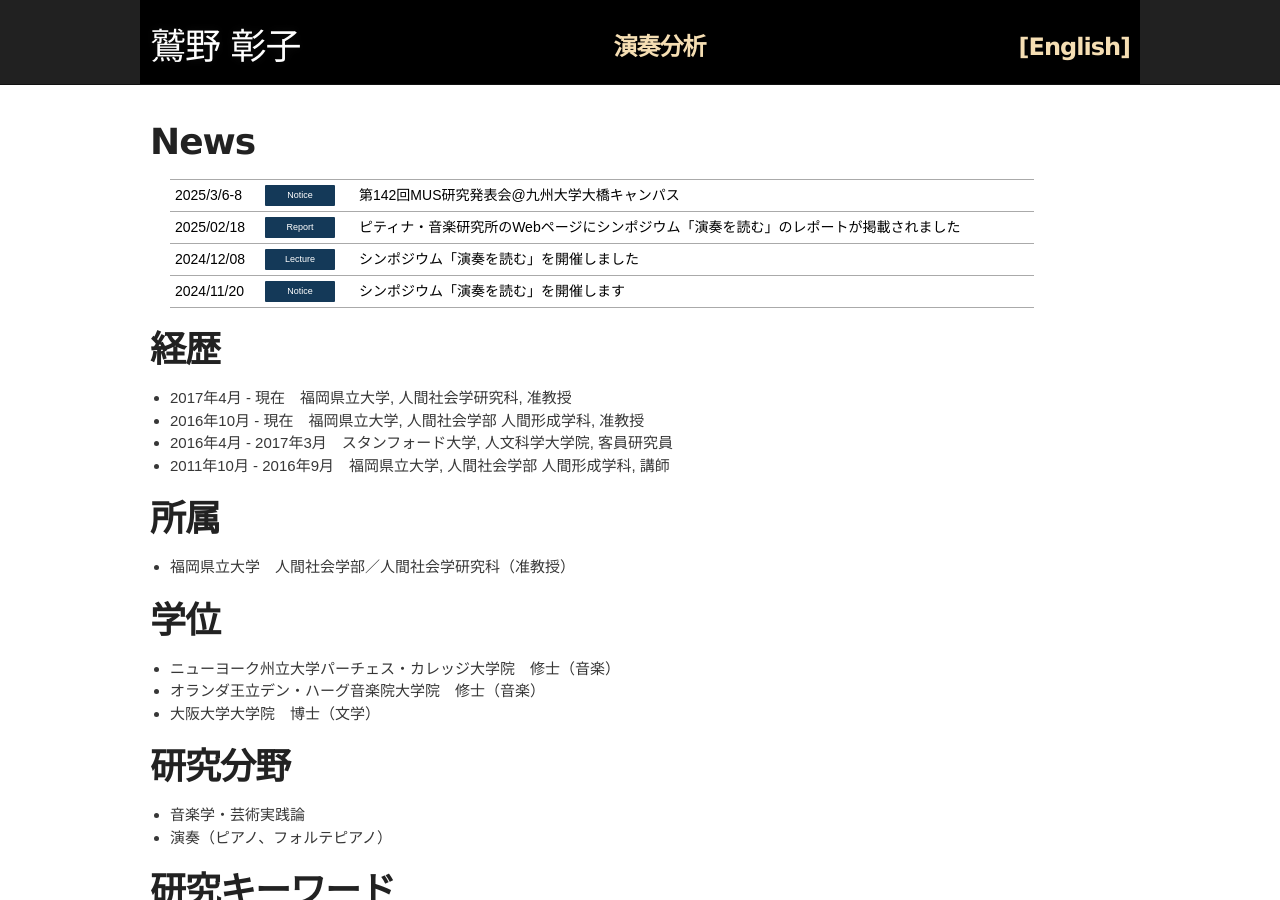
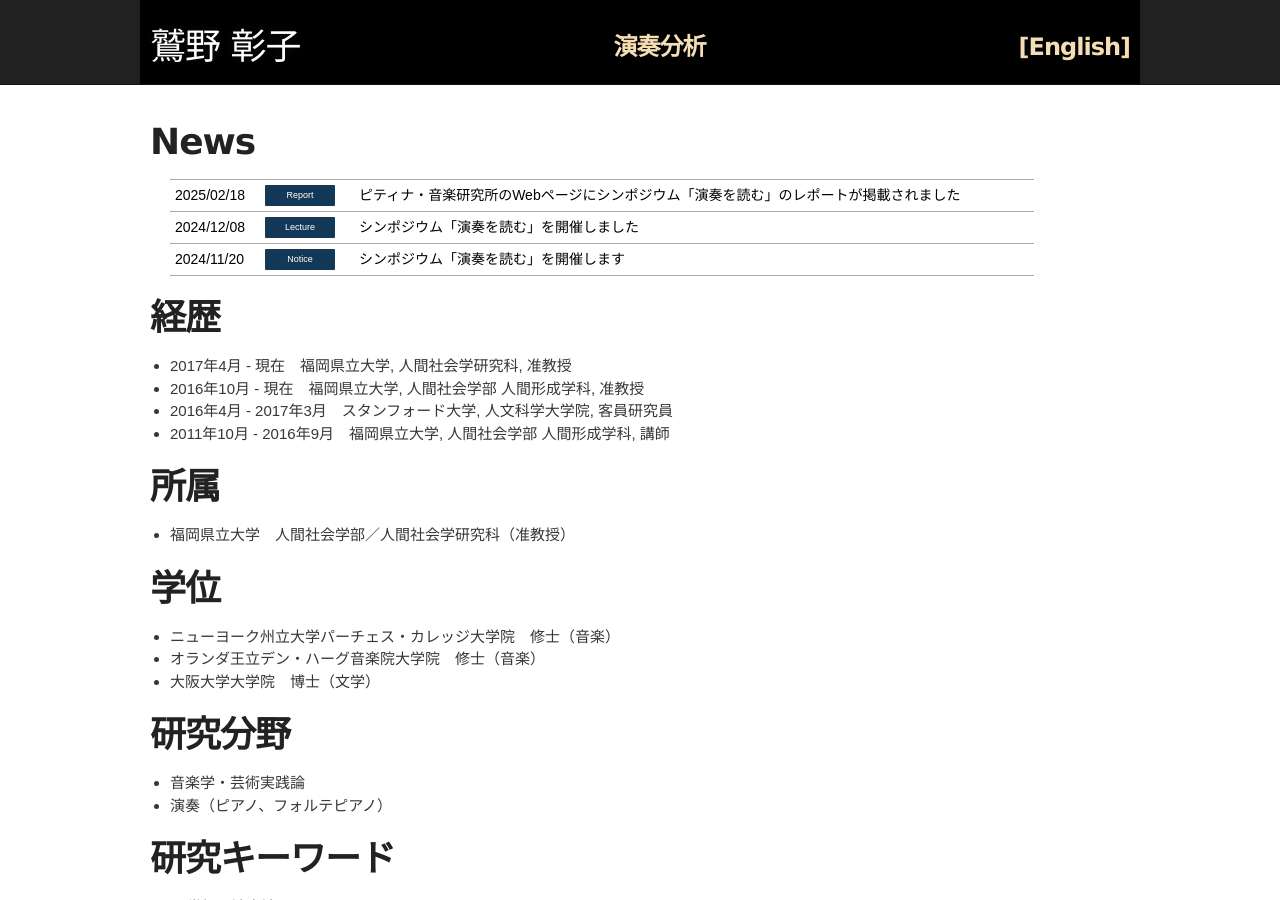
Before and after one commit to akikowashino/akikowashino.github.io, a Jekyll site: the page built from index.md, in a window 1280 px wide and 900 px high. Built offline with Jekyll 4.4.1, drawn with Linux system fonts in a browser that asks for light colours.

Commit message:
Update news.html

```diff
--- a/news.html
+++ b/news.html
@@ -3,15 +3,6 @@
 
 <ul class="msr_newslist01">
 <li></li>
-<li>
-	<a href="https://www.ipsj.or.jp/kenkyukai/event/mus142.html" target="_blank">
-	<div>
-	<time datetime="2025-02-18">2025/3/6-8</time>
-	<p class="cat01">Notice</p>
-	</div>
-	<p>第142回MUS研究発表会@九州大学大橋キャンパス</p>
-	</a>
-</li>
 <li>
 	<a href="https://prim.piano.or.jp/2025/02/entry_29.html" target="_blank">
 	<div>
```
